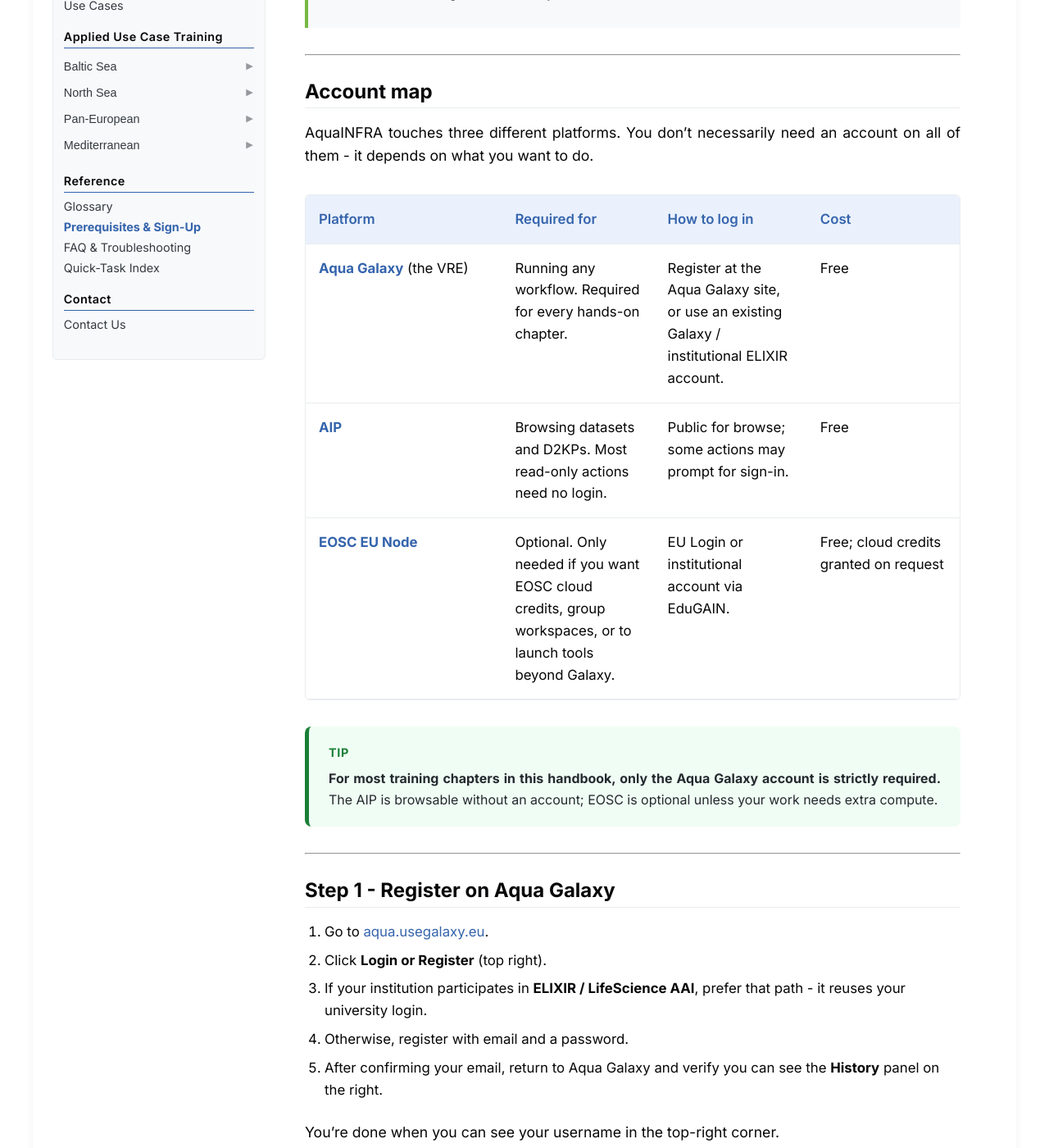
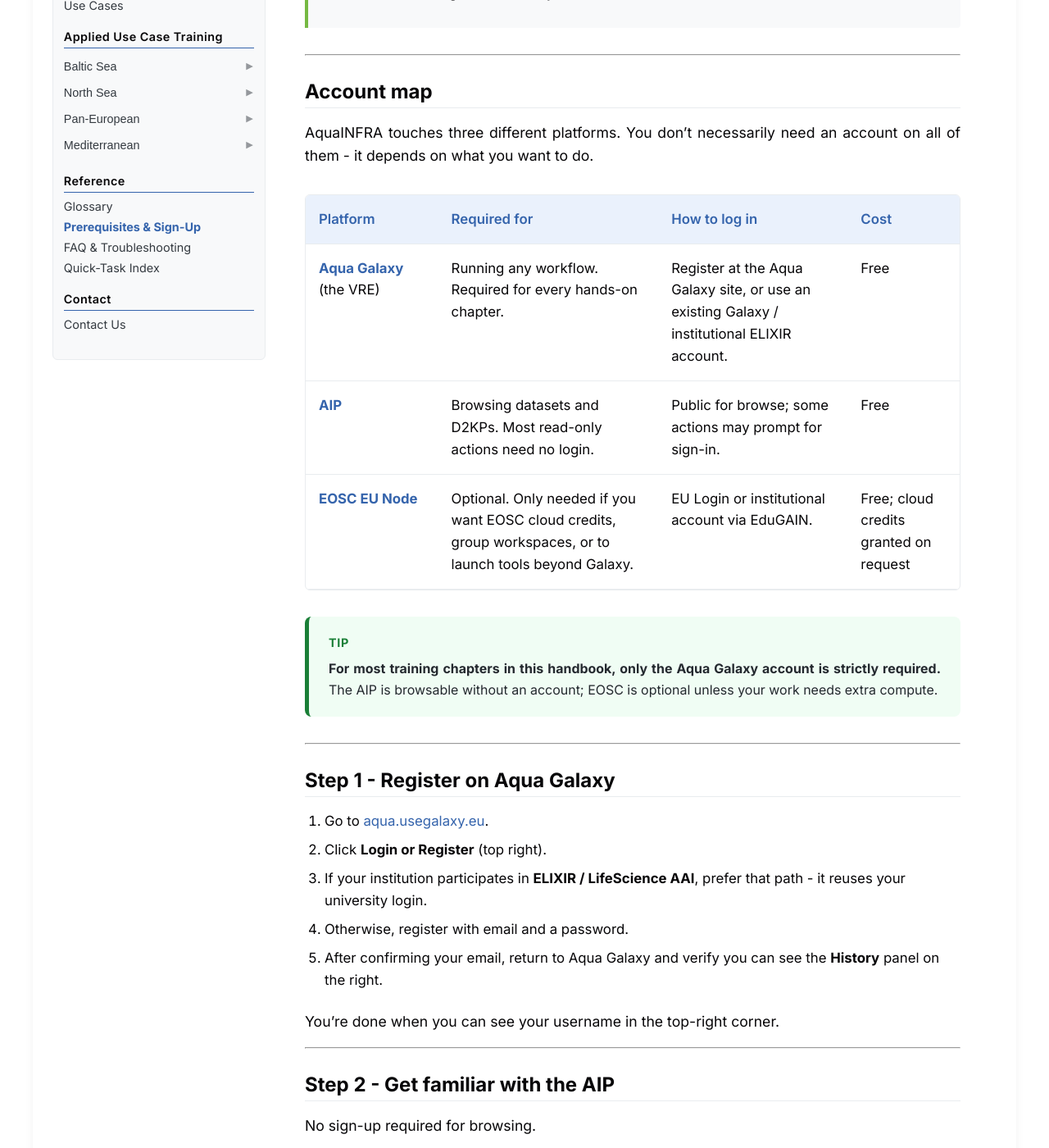
Before and after one commit to Mehrad1994/AquaINFRA_Training_Handbooks, a Jekyll site: the page built from docs/reference/prerequisites.md, in a window 1280 px wide and 1400 px high, scrolled down 381 px. Shown: the whole window at 82% size. Built offline with Jekyll 4.4.1, drawn with Linux system fonts in a browser that asks for light colours.

Commit message:
Fix table word breaking on mobile displays

```diff
--- a/docs/assets/css/style.css
+++ b/docs/assets/css/style.css
@@ -566,22 +566,25 @@ tr:hover {
 .table-wrapper table {
     width: 100%;
     border-collapse: collapse;
-    table-layout: fixed;
-    /* Enforce consistent column widths if width is specified, or at least respect 100% */
+    table-layout: auto;
+    /* Allow native table sizing based on content */
+    min-width: 450px;
+    /* Force horizontal scroll on very narrow screens rather than breaking words */
 }
 
 /* Ensure data cells don't overflow awkwardly */
 .table-wrapper td,
 .table-wrapper th {
-    word-wrap: break-word;
+    word-wrap: normal;
+    word-break: normal;
     vertical-align: top;
 }
 
-/* Make first column slightly smaller if needed, or let them auto-distribute but keep table 100% */
+/* Let the browser auto-distribute column widths */
 .table-wrapper th:first-child,
 .table-wrapper td:first-child {
-    width: 30%;
-    /* Approximate width for 'Focus Area' */
+    width: auto;
+    min-width: 150px;
 }
 
 /* Small Screen Content Spacing */
```
